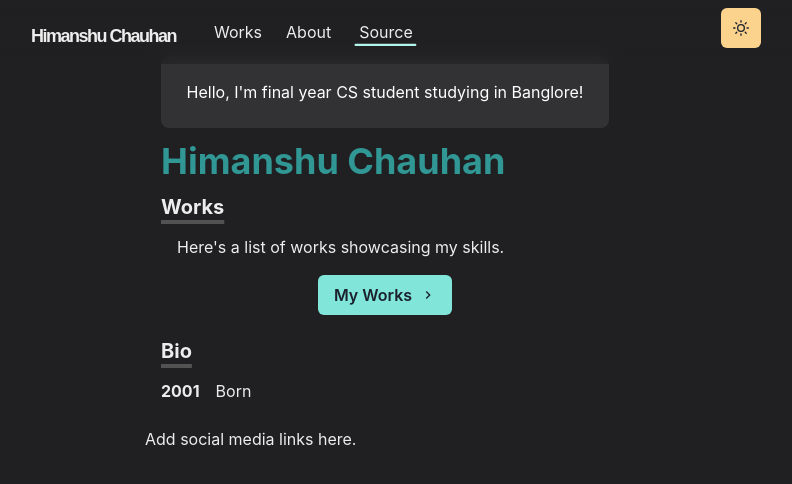
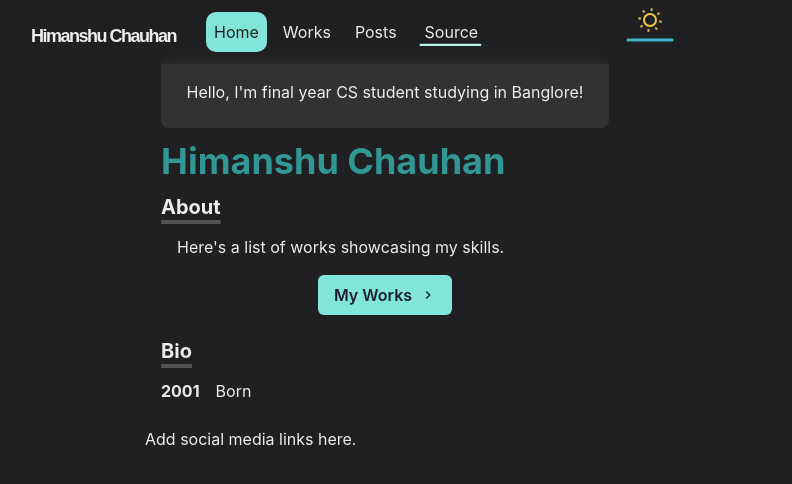
Before and after one commit to Himanshu-Singh-Chauhan/Portfolio-website, a Next.js app: page / in a window 1280 px wide. Shown: the top 484 px of the page, without its empty margins (255-1047 px from the left). Built offline with nearby package versions, Linux system fonts and the light colour scheme.

Commit message:
bugs AHHHHH!!!!

```diff
--- a/components/navbar.js
+++ b/components/navbar.js
@@ -1,5 +1,6 @@
 import Logo from './logo'
 import NextLink from 'next/link'
+import { useState, useEffect } from 'react'
 
 import {
   Container,
@@ -17,7 +18,8 @@ import {
 } from '@chakra-ui/react'
 
 import { HamburgerIcon } from '@chakra-ui/icons'
-import ThemeToggleButton from './theme-toggle-button'
+// import ThemeToggleButton from './theme-toggle-button'
+import ThemeToggleButton from './daynight-theme-btn'
 import SvgUnderline from '../styles/svg_round_scribble_underline'
 
 
@@ -31,7 +33,8 @@ const LinkItem = ({ href, path, children }) => {
     <NextLink href={href}>
       <Link
         p={2}
-        bg={active ? 'glassTeal' : undefined}
+        bgColor={active ? 'teal.200' : undefined}
+        borderRadius= {10}
         color={active ? '#202023' : inactiveColor}
       >
         {children}
@@ -70,6 +73,12 @@ const LinkItemSvgHoverAnim = ({ href, path, children }) => {
 const Navbar = props => {
   const { path } = props
 
+  const [clientready, setClientReady] = useState(false);
+
+  useEffect(() => {
+    setClientReady(true)
+  }, [])
+
   return (
     <Box
       position="fixed"
@@ -102,12 +111,16 @@ const Navbar = props => {
           flexGrow={1}
           mt={{ base: 4, md: 0 }}
         >
+          <LinkItem href="/" path={path}>
+            Home
+          </LinkItem>
+
           <LinkItem href="/works" path={path}>
             Works
           </LinkItem>
 
-          <LinkItem href="/about" path={path}>
-            About
+          <LinkItem href="/posts" path={path}>
+            Posts
           </LinkItem>
 
           <Box pb={3}>
@@ -119,7 +132,8 @@ const Navbar = props => {
         </Stack>
 
         <Box flex={1} align="right">
-          <ThemeToggleButton />
+          {/* <ThemeToggleButton /> */}
+          {clientready ? <ThemeToggleButton/> : null}
           <Box ml={2} display={{ base: 'inline-block', md: 'none' }}>
             <Menu>
               <MenuButton
@@ -137,7 +151,7 @@ const Navbar = props => {
                   <MenuItem as={Link}>Works</MenuItem>
                 </NextLink>
                 <NextLink href="/posts">
-                  <MenuItem as={Link}>About / Contact Me</MenuItem>
+                  <MenuItem as={Link}>Posts</MenuItem>
                 </NextLink>
 
                 <MenuItem
--- a/package.json
+++ b/package.json
@@ -17,6 +17,7 @@
     "@emotion/react": "^11.9.3",
     "@emotion/styled": "^11.9.3",
     "framer-motion": "^6.3.11",
+    "gsap": "^3.10.4",
     "next": "^12.1.6",
     "react": "^18.1.0",
     "react-dom": "^18.1.0",
--- a/pages/_app.js
+++ b/pages/_app.js
@@ -7,6 +7,7 @@ import { AnimatePresence } from 'framer-motion'
 // My custom styles
 // for some reason we have to imprort css files in this file only.
 import '../styles/round_scribble_underline.scss'
+import '../styles/daynight_themebtn.scss'
 
 const Website = ({ Component, pageProps, router }) => {
   return (
--- a/pages/index.js
+++ b/pages/index.js
@@ -21,7 +21,7 @@ const Page = () => {
           borderRadius="lg"
           bg={useColorModeValue('whiteAlpha.500', 'whiteAlpha.200')}
           p={6}
-          textColor="white"
+          textColor={useColorModeValue('blackAlpha.900', 'whiteAlpha.900')}
           textAlign="center"
         >
           Hello, I&apos;m final year CS student studying in Banglore!
@@ -42,7 +42,7 @@ const Page = () => {
 
         <Section delay={0.1}>
           <Heading as="h3" variant="section-title">
-            Works
+            About
           </Heading>
           <Paragraph>
             {/* I'm a computer science student passionate about programming and design. pursuing my B.tech degree.
```
Also changed, not shown: 1 other file (tests, documents, lock files or other folders).
